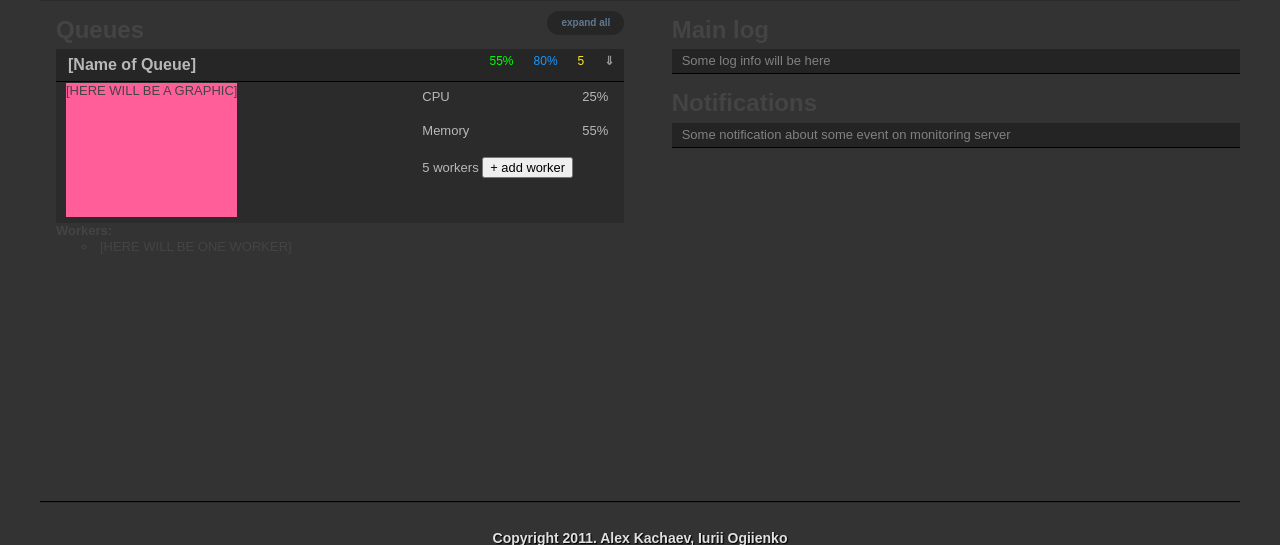
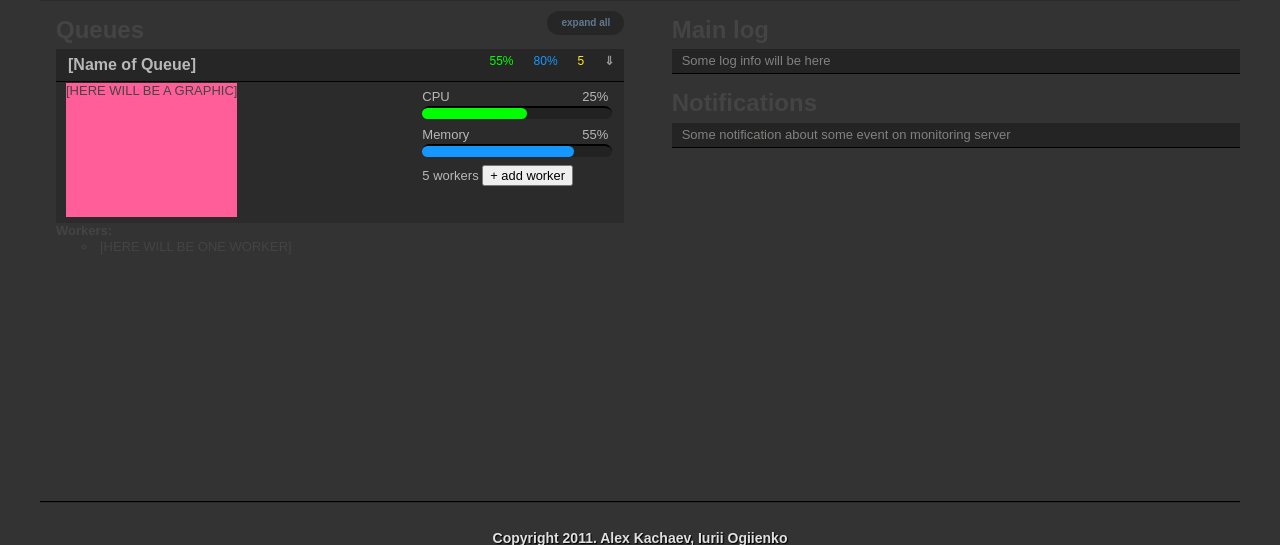
Before and after one commit to kachayev/gearoscope, a Python web app: template templates/dashboard/index.html in a window 1280 px wide. Shown: the part 76-621 px from the top of the page. Run offline with Jinja, Linux system fonts and the light colour scheme; the template is opened without the code that fills it, so the values that code supplies are empty; some libraries are stand-ins or nearby versions.

Commit message:
added progress bar styles

```diff
--- a/static/css/style.css
+++ b/static/css/style.css
@@ -311,7 +311,29 @@ aside .block{
     margin-right: 4px;
 }
 
+.queue_stats .progress,
+.worker_details .progress{
+    border-radius: 8px;
+    border-bottom: 2px solid #2b2b2b;
+    border-top: 2px solid #010101;
+    background-color: #222;
+    height: 11px;
+    margin-bottom: 6px;
+}
 
+.progress.memory{
+    background-color: #1696ff;
+    width: 80%;
+    display: block;
+    border: 0;
+}
+
+.progress.cpu{
+    background-color: #0f0;
+    width: 55%;
+    display: block;
+    border: 0;
+}
 
 
 
```
